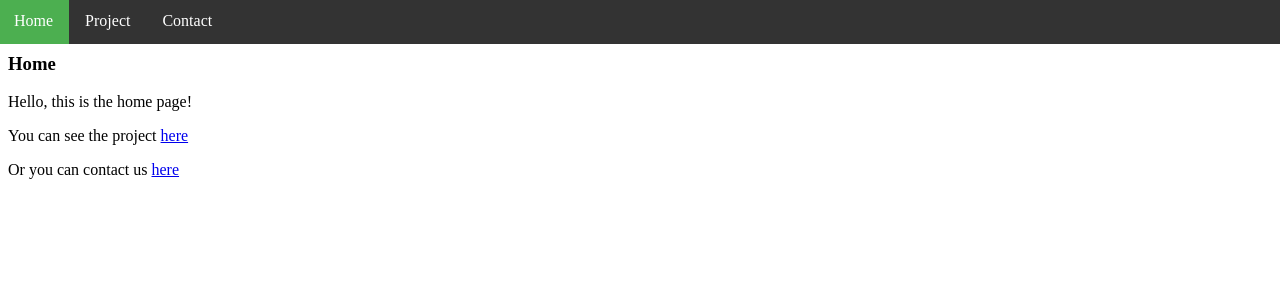
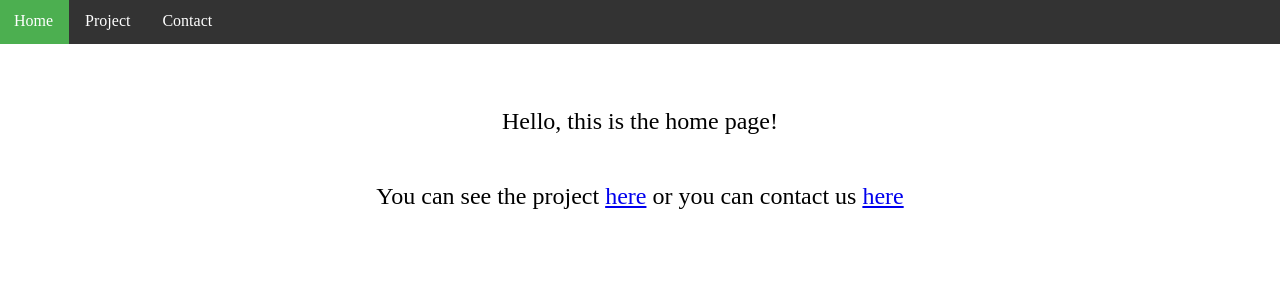
Before and after one commit to Pakopac/flask-site, a Flask app: page / in a window 1280 px wide. Shown: the top 300 px of the page. Run offline with Flask 2, Linux system fonts and the light colour scheme.

Commit message:
change home page

```diff
--- a/static/assets/styles.css
+++ b/static/assets/styles.css
@@ -17,6 +17,15 @@ ul li a{
     text-align: center;
     padding: 14px 16px;
     text-decoration: none;
+}
+
+.home-text{
+  width: 100%;
+  display: flex;
+  flex-direction: column;
+  align-items: center;
+  font-size: 1.5rem;
+  margin-top: 50px;
 }
 
  input[type=text],input[type=email], select, textarea {
--- a/templates/contact.html
+++ b/templates/contact.html
@@ -3,7 +3,7 @@
 {% set active_page = "contact" %}
 
 {% block content %}
-<h3>{% block title %}Contact{% endblock %}</h3>
+<h1>{% block title %}Contact{% endblock %}</h1>
 <div class="container">
     <form action="/">
 
--- a/templates/home.html
+++ b/templates/home.html
@@ -3,8 +3,9 @@
 {% set active_page = "home" %}
 
 {% block content %}
-<h3>{% block title %}Home{% endblock %}</h3>
-<p>Hello, this is the home page!</p>
-<p>You can see the project <a href="/project">here</a></p>
-<p>Or you can contact us <a href="/contact">here</a></p>
+<div class="home-text">
+    <p>Hello, this is the home page!</p>
+    <p>You can see the project <a href="/project">here</a>
+    or you can contact us <a href="/contact">here</a></p>
+</div>
 {% endblock %}
```
